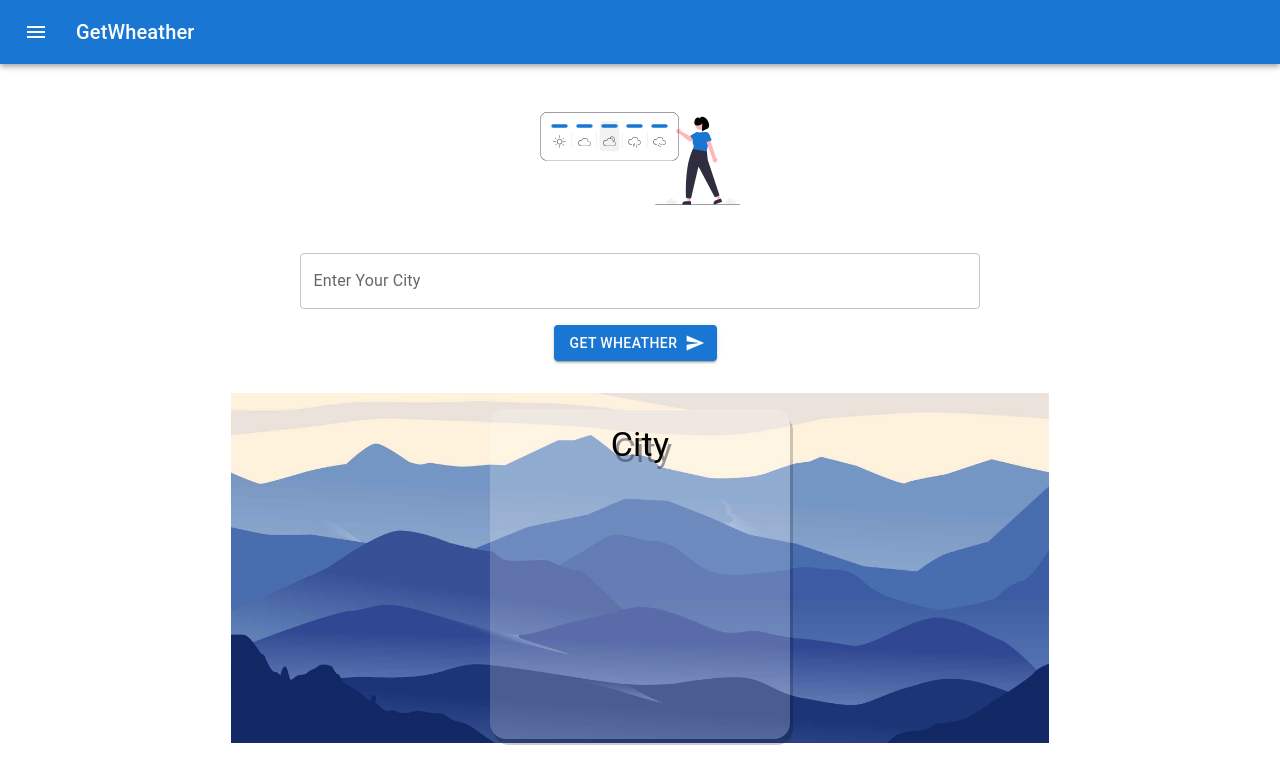
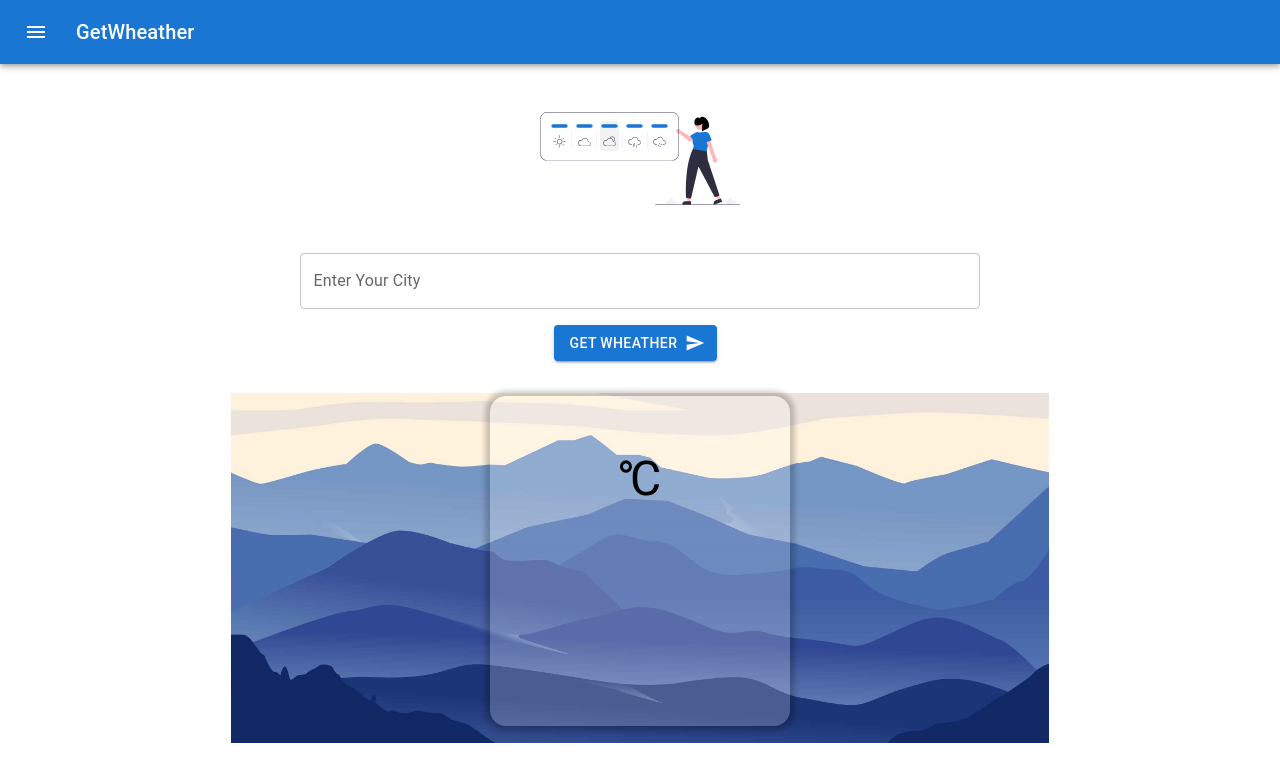
Before and after one commit to navdeepm20/wap, a React (Create React App) app: page / in a window 1280 px wide. Shown: the top 784 px of the page. Built offline with nearby package versions, Linux system fonts and the light colour scheme.

Commit message:
completed

```diff
--- a/src/components/fetcher/FetchData.js
+++ b/src/components/fetcher/FetchData.js
@@ -3,8 +3,8 @@ import {useState} from 'react'
 
 const key = '7581f564aa9dbd5053ee50e70636f6f5'
 async function FetchData(props) {
-	// console.log(`https://api.openweathermap.org/data/2.5/weather?q=${props}&appid=${key}`)
-	const res = await fetch(`https://api.openweathermap.org/data/2.5/weather?q=${props}&appid=${key}`)
+	console.log(``)
+	const res = await fetch(`https://api.openweathermap.org/data/2.5/weather?q=${props}&appid=${key}&units=metric`)
 
 	return res
 
--- a/src/components/sub/WDisp.js
+++ b/src/components/sub/WDisp.js
@@ -6,7 +6,7 @@ function WDisp() {
 	return (
 		<div className="wheather-box-container" style={{width: '100%',height: '200px',marginTop: '2rem'}}>
 
-					<Box sx={{width: '100%',height: 350,background: `url(${Bg}) no-repeat center/cover`, display: 'flex',justifyContent: 'center'}}>
+					<Box sx={{width: '100%',height: 350,background: `url(${Bg}) no-repeat center/cover`, display: 'flex',justifyContent: 'center',alignItems: 'center'}}>
 						<Wheather/>
 					</Box>
 
--- a/src/components/sub/Wheather.js
+++ b/src/components/sub/Wheather.js
@@ -1,12 +1,37 @@
-import React from 'react'
+import React,{useContext} from 'react'
 import Paper from '@mui/material/Paper';
 import Typography from '@mui/material/Typography';
+import { GetDataContext } from '../../contexts/GetData';
 function Wheather() {
+	const wdata = useContext(GetDataContext)
+	const dateBuilder = (d) => {
+		let months = ["January", "February", "March", "April", "May", "June", "July", "August", "September", "October", "November", "December"];
+		let days = ["Sunday", "Monday", "Tuesday", "Wednesday", "Thursday", "Friday", "Saturday"];
+
+		let day = days[d.getDay()];
+		let date = d.getDate();
+		let month = months[d.getMonth()];
+		let year = d.getFullYear();
+
+		return `${day} ${date} ${month} ${year}`
+	  }
 	return (
 		<div className="wheater-box wbox" style={{marginTop: "1rem"}}>
-			<Typography variant="h4" gutterBottom component="div">
-				{"City"}
+			<Typography variant="h4" component="div">
+				{wdata.wdata ? `${wdata.wdata.name}, ${wdata.wdata.sys.country}`:""}
 
+			</Typography>
+			<Typography variant="overline"  component="div">
+			{wdata.wdata ? dateBuilder(new Date()):""}
+
+			</Typography>
+			<Typography variant="h3" gutterBottom component="div" sx={{mt: 5}}>
+
+			{wdata.wdata ? Math.round(wdata.wdata.main.temp):""} <span>&#8451;</span>
+			</Typography>
+			<Typography variant="h3" gutterBottom component="div" sx={{mt: 5}}>
+
+			{wdata.wdata ? wdata.wdata.weather[0].main:""}
 			</Typography>
 		</div>
 	)
--- a/src/contexts/GetData.js
+++ b/src/contexts/GetData.js
@@ -13,6 +13,7 @@ function GetData(props) {
 		const res = await FetchData(city)
 
 		const res_json = await res.json()
+		console.log(res_json)
 		if(res.status==200)
 		{
 
@@ -24,7 +25,7 @@ function GetData(props) {
 
 	}
 	return (
-		<GetDataContext.Provider value={{getFormData,wdata}}>
+		<GetDataContext.Provider value={{getFormData,wdata,setWdata}}>
 			{props.children}
 		</GetDataContext.Provider>
 	)
--- a/src/index.css
+++ b/src/index.css
@@ -26,7 +26,7 @@ code {
   font-size: 102px;
   font-weight: 900;
 
-  text-shadow: 3px 6px rgba(50, 50, 70, 0.5);
+  /* text-shadow: 3px 6px rgba(50, 50, 70, 0.5); */
   text-align: center;
-  box-shadow: 3px 6px rgba(0, 0, 0, 0.2);
+  box-shadow: 0px 0px 5px 5px rgba(0, 0, 0, 0.2);
 }
```
